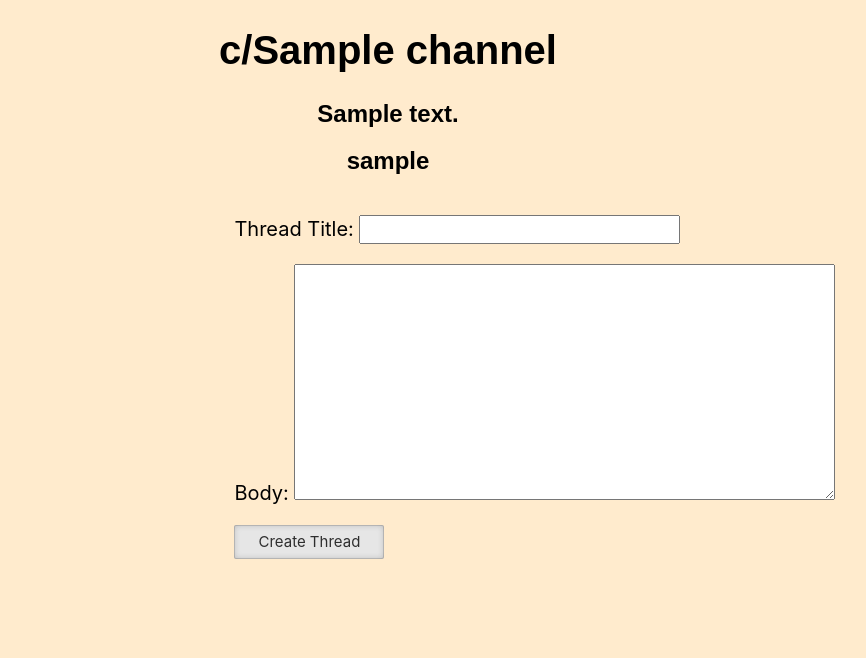
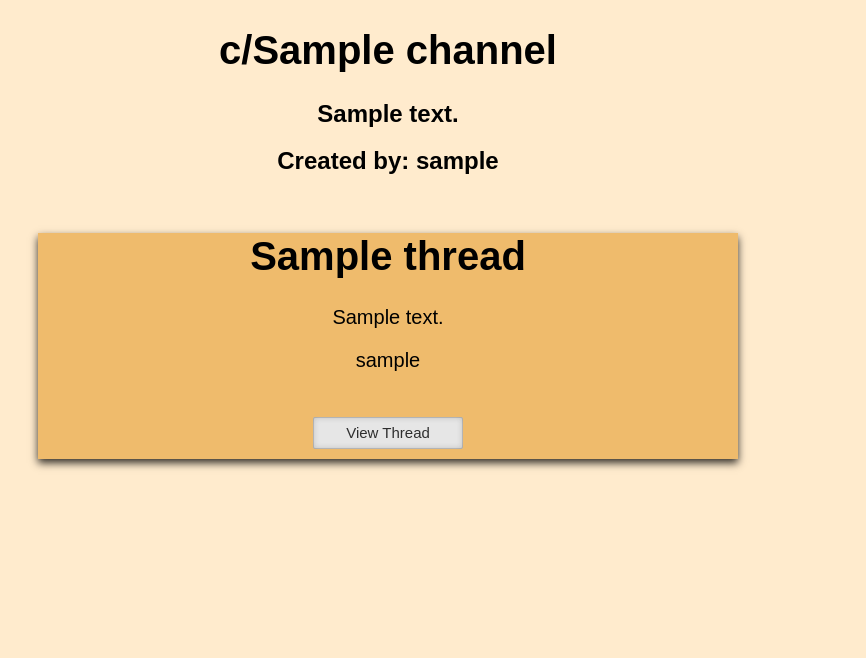
Before and after one commit to Team-Cheese/Cheddit, a Django app: page /channels/00000000-0000-0000-0000-000000000001/ in a window 1280 px wide. Shown: the part 41-699 px from the top of the page, without its empty margins (252-1118 px from the left). After the commit the page ends 510 px from the top, so only its background shows below. Run offline with Django 4.2, Linux system fonts and the light colour scheme; tables that the repository leaves empty hold one stand-in row (values such as "Sample post"); some libraries are stand-ins or nearby versions.

Commit message:
protected create thread form

```diff
--- a/main_app/templates/channels/details.html
+++ b/main_app/templates/channels/details.html
@@ -9,7 +9,7 @@
 <section class="card-container">
   <h1>c/{{channels.title}}</h1>
   <h2>{{channels.description}}</h2>
-  <h2>{{channels.user}}</h2>
+  <h2>Created by: {{channels.user}}</h2>
 </section>
 <div class='editdelete'>
   {% if  user.id == channels.user.id %}
@@ -25,12 +25,15 @@
   {% endif %}
   <dev class='page'>
 
+    {% if user.is_authenticated %}
     <form action="" method="POST">
       {% csrf_token %}
       {{ thread_form.media }}
       {{ thread_form.as_p }}
       <button type="submit" class="button1 pure-button pure-button-active btn-thread1 ">Create Thread</button>
     </form>
+    {% else %}
+    {% endif %}
 
 </div>
   {% for thread in channels.thread_set.all %}
```
